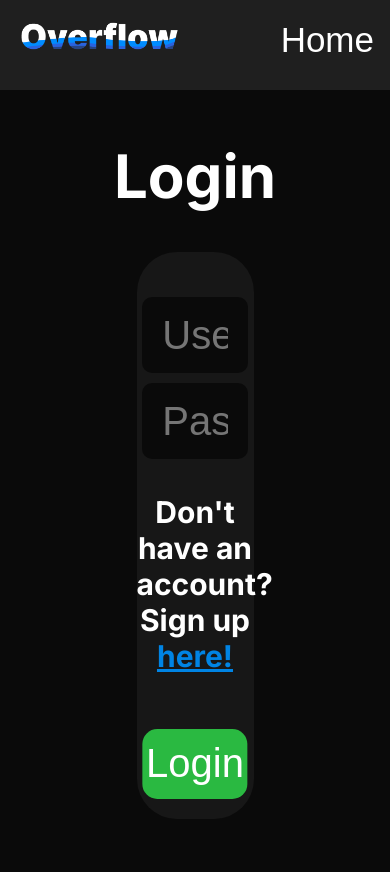
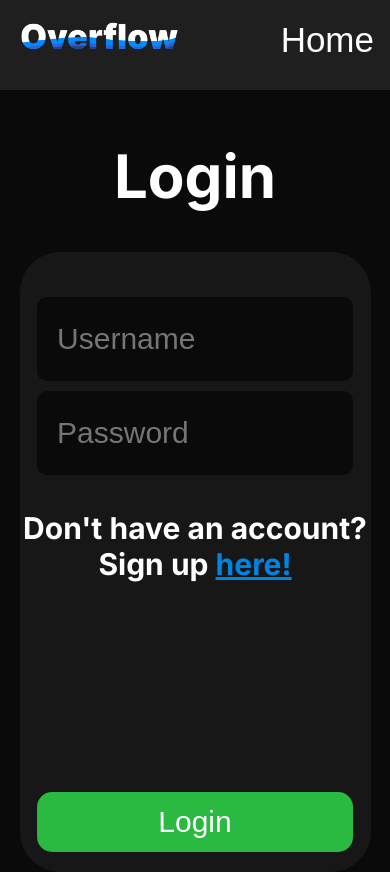
Before and after one commit to 29cmb/Github-Workflow-Builder, a React (Create React App) app in the folder client/: page /login in a window 390 px wide. Before the commit the page ends 844 px from the top, so only its background shows below. Built offline with nearby package versions, Linux system fonts and the light colour scheme; no server answers.

Commit message:
Fix width and height based problems on form pages

```diff
--- a/client/src/styles/Form.css
+++ b/client/src/styles/Form.css
@@ -1,7 +1,7 @@
 #formContainer {
     background-color: #171717;
-    width: 30%;
-    height: 60%;
+    width: 550px;
+    height: 560px;
     border-radius: 40px;
     margin-left: auto;
     margin-right: auto;
@@ -70,3 +70,22 @@ a:link {
 a:visited {
     color: #0084E4
 }
+
+@media (max-width: 600px) {
+    #formContainer {
+        width: 90%;
+    }
+    #formContainer input,
+    #formContainer button {
+        font-size: 30px;
+    }
+    #formContainer button {
+        height: 60px;
+        font-size: 30px;
+    }
+    #noAccount {
+        bottom: 60px;
+        left: 30%;
+        transform: translateX(-30%);
+    }
+}
```
